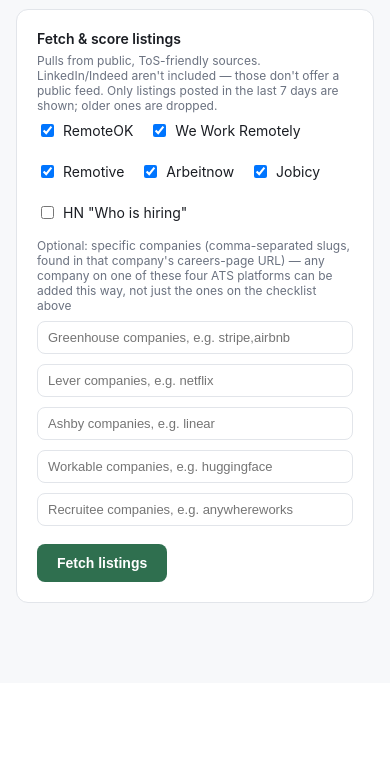
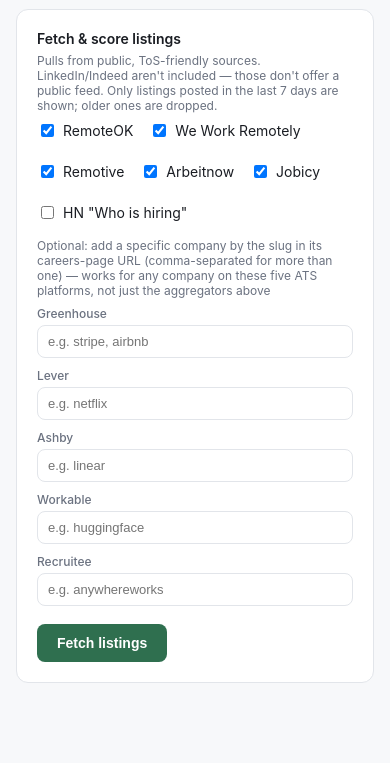
Before and after one commit to rahulpawar-31/jev-job-scorer, a Flask app: page / in a window 390 px wide. Shown: the part 554-1317 px from the top of the page. Before the commit the page ends 1157 px from the top, so only its background shows below. Run offline with Flask 3, Linux system fonts and the light colour scheme.

Commit message:
Fix company-board inputs UX and add empty-results state
The 5 company-slug text boxes (Greenhouse/Lever/Ashby/Workable/Recruitee)
were crammed into one unlabeled row identified only by placeholder text,
which disappears once you start typing -- and the hint text still said
"four ATS platforms" from before Recruitee was added. Replaced with a
responsive labeled grid, one field per platform, and fixed the stale copy.

Also: a successful fetch that matches zero listings left the results card
visibly blank with no explanation. Added an empty-state message instead,
verified against a real fetch that returned count=0 with total_fetched=5.

Co-Authored-By: Claude Sonnet 5 <noreply@anthropic.com>

```diff
--- a/templates/index.html
+++ b/templates/index.html
@@ -61,10 +61,21 @@
   #error { color: var(--danger); font-size: 14px; margin-top: 10px; display: none; }
   .checks { display: flex; gap: 16px; flex-wrap: wrap; margin-bottom: 4px; }
   .check { display: flex; align-items: center; gap: 6px; font-weight: 400; font-size: 14px; }
-  .company-row { display: flex; gap: 10px; margin-bottom: 4px; flex-wrap: wrap; }
-  .company-row input[type="text"] {
-    flex: 1;
-    min-width: 160px;
+  .company-grid {
+    display: grid;
+    grid-template-columns: repeat(auto-fit, minmax(180px, 1fr));
+    gap: 10px;
+    margin-bottom: 4px;
+  }
+  .company-field label {
+    display: block;
+    font-weight: 500;
+    font-size: 12px;
+    color: var(--muted);
+    margin-bottom: 4px;
+  }
+  .company-field input[type="text"] {
+    width: 100%;
     border: 1px solid var(--border);
     border-radius: 8px;
     padding: 8px 10px;
@@ -210,6 +221,13 @@
     padding: 6px 12px;
     font-size: 12px;
   }
+  .empty-state {
+    grid-column: 1 / -1;
+    text-align: center;
+    color: var(--muted);
+    font-size: 13px;
+    padding: 30px 10px;
+  }
 </style>
 </head>
 <body>
@@ -243,13 +261,28 @@
       <label class="check"><input type="checkbox" id="src-jobicy" checked> Jobicy</label>
       <label class="check"><input type="checkbox" id="src-hn"> HN "Who is hiring"</label>
     </div>
-    <div class="hint" style="margin-top:10px;">Optional: specific companies (comma-separated slugs, found in that company's careers-page URL) &mdash; any company on one of these four ATS platforms can be added this way, not just the ones on the checklist above</div>
-    <div class="company-row">
-      <input type="text" id="greenhouse" placeholder="Greenhouse companies, e.g. stripe,airbnb">
-      <input type="text" id="lever" placeholder="Lever companies, e.g. netflix">
-      <input type="text" id="ashby" placeholder="Ashby companies, e.g. linear">
-      <input type="text" id="workable" placeholder="Workable companies, e.g. huggingface">
-      <input type="text" id="recruitee" placeholder="Recruitee companies, e.g. anywhereworks">
+    <div class="hint" style="margin-top:10px;">Optional: add a specific company by the slug in its careers-page URL (comma-separated for more than one) &mdash; works for any company on these five ATS platforms, not just the aggregators above</div>
+    <div class="company-grid">
+      <div class="company-field">
+        <label for="greenhouse">Greenhouse</label>
+        <input type="text" id="greenhouse" placeholder="e.g. stripe, airbnb">
+      </div>
+      <div class="company-field">
+        <label for="lever">Lever</label>
+        <input type="text" id="lever" placeholder="e.g. netflix">
+      </div>
+      <div class="company-field">
+        <label for="ashby">Ashby</label>
+        <input type="text" id="ashby" placeholder="e.g. linear">
+      </div>
+      <div class="company-field">
+        <label for="workable">Workable</label>
+        <input type="text" id="workable" placeholder="e.g. huggingface">
+      </div>
+      <div class="company-field">
+        <label for="recruitee">Recruitee</label>
+        <input type="text" id="recruitee" placeholder="e.g. anywhereworks">
+      </div>
     </div>
     <button id="fetchBtn" onclick="fetchAndScore()">Fetch listings</button>
     <span id="fetchStatus" class="hint"></span>
@@ -429,6 +462,9 @@ async function fetchAndScore() {
       card.querySelector('.dismiss-btn').addEventListener('click', (e) => setListingStatus(e, 'dismissed'));
       grid.appendChild(card);
     });
+    if (data.results.length === 0) {
+      grid.innerHTML = '<div class="empty-state">No matches this time. Try a broader role description, different sources, or another company.</div>';
+    }
     const verifiedCount = data.count - data.unverified_count;
     let statusMsg = `${verifiedCount} of ${data.checked} checked actually matched your resume`;
     if (data.unverified_count > 0) {
```
